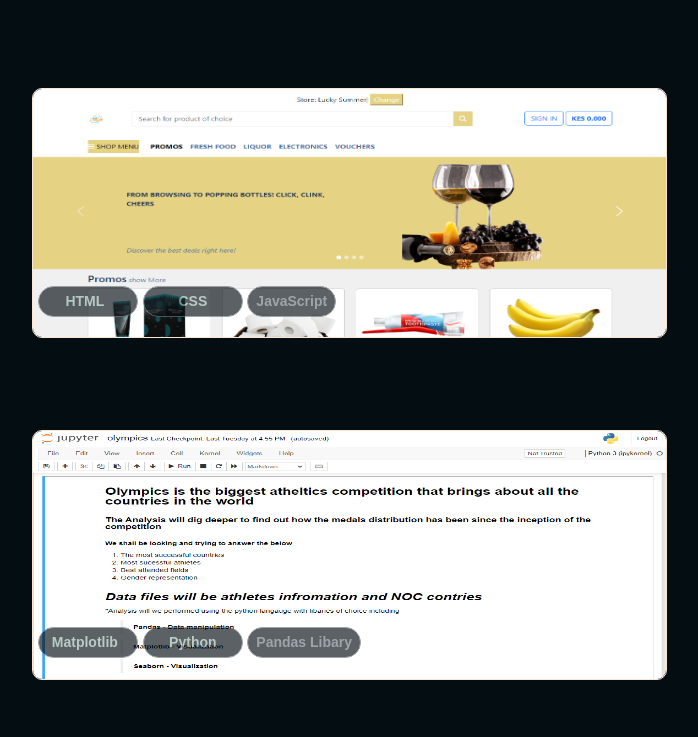
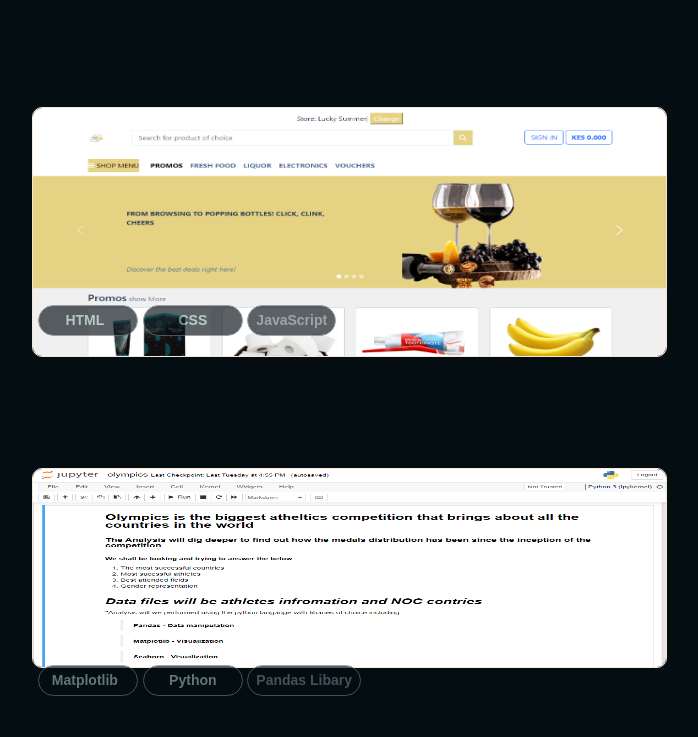
Before and after one commit to owinokev/portfolio, a plain HTML site: page index.html in a window 1280 px wide. Shown: the part 1803-2540 px from the top of the page, without its empty margins (338-1036 px from the left). Drawn offline with nearby package versions, Linux system fonts and the light colour scheme.

Commit message:
Update index.html

```diff
--- a/index.html
+++ b/index.html
@@ -179,7 +179,7 @@
 
         </div>
 
-        <div class="" style="position: relative; height: 75px; margin-top: 42%">
+        <div class="" style="position: relative; height: 75px; margin-top: 45%">
           <a href="ecommerce.html">
             <img src="pictures/shop.png" alt=""
             style="border: 1px solid #FDE5D4; border-radius: 10px;margin-top: 2%; width: 100%; height: 250px">
@@ -206,10 +206,10 @@
 
         </div>
 
-        <div class="" style="position: relative; height: 75px; margin-top: 42%">
+        <div class="" style="position: relative; height: 75px; margin-top: 45%">
           <a href="">
             <img src="pictures/python.png" alt=""
-            style="border: 1px solid #FDE5D4; border-radius: 10px;margin-top: 2%; width: 100%; height: 250px">
+            style="border: 1px solid #FDE5D4; border-radius: 10px;margin-top: 2%; width: 100%; height: 200px">
           </a>
           <div class="" style="display:block; position: absolute;margin-left: 1%; top: 210px">
             <button type="button" class="btn btn-outline-secondary btn-sm"
@@ -273,7 +273,6 @@
                   3 months of our website being complied we got calls and
                   we currently working on converting them to regular customers"
                 </p>
-                <br>
                 <p>Gabriel Andika</p>
               </div>
               <div class="carousel-item">
```
